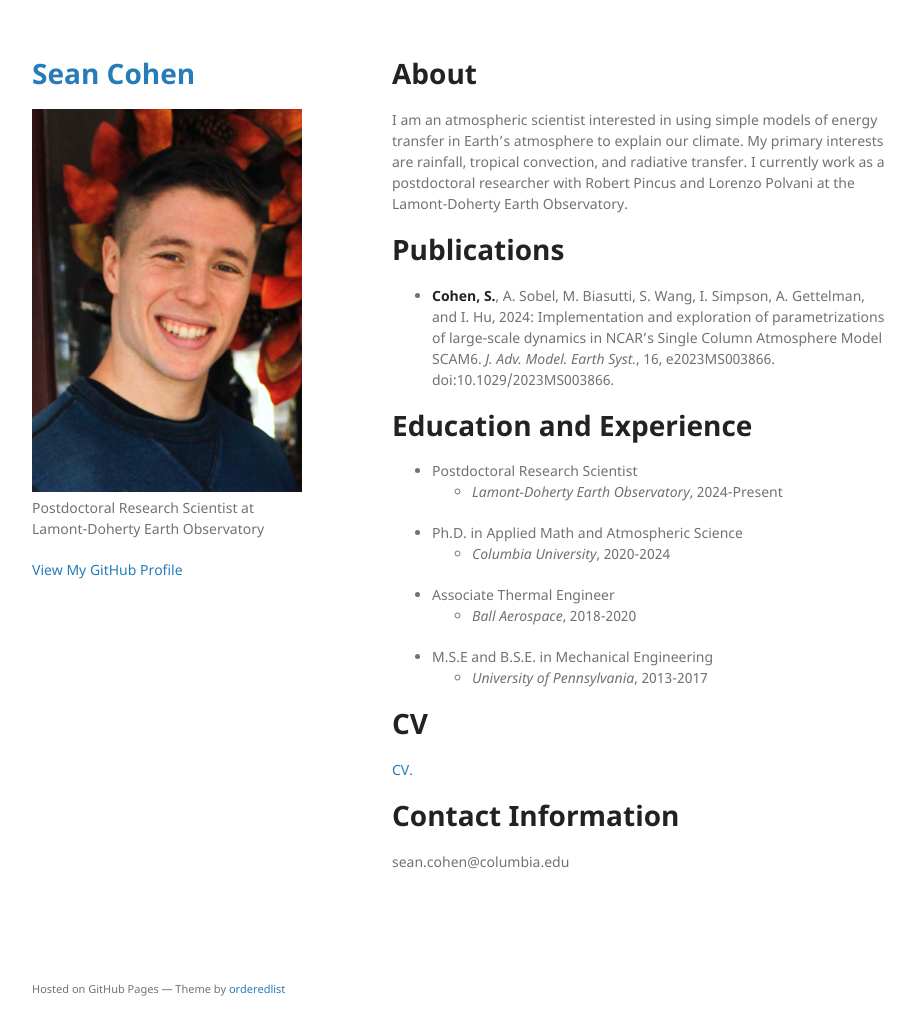
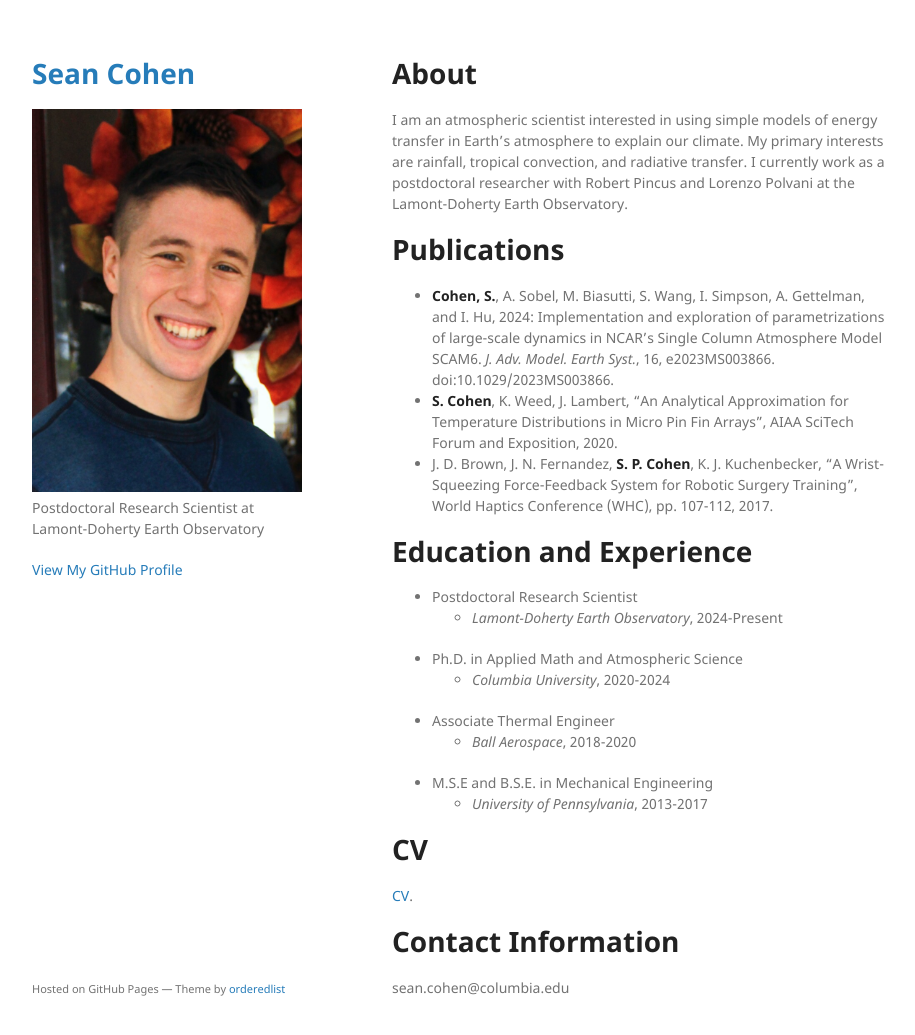
Before and after one commit to seancohen33/seancohen33.github.io, a Jekyll site: the page built from index.md, in a window 1280 px wide and 1068 px high. Shown: the top 1035 px of the window, without its empty margins (178-1093 px from the left). Built offline with Jekyll 4.4.1, drawn with Linux system fonts in a browser that asks for light colours; our own code applies the rules of GitHub Pages for plain Markdown files.

Commit message:
Update index.md

```diff
--- a/index.md
+++ b/index.md
@@ -9,6 +9,8 @@ I am an atmospheric scientist interested in using simple models of energy transf
 # Publications
 
 *   **Cohen, S.**, A. Sobel, M. Biasutti, S. Wang, I. Simpson, A. Gettelman, and I. Hu, 2024: Implementation and exploration of parametrizations of large-scale dynamics in NCAR's Single Column Atmosphere Model SCAM6. _J. Adv. Model. Earth Syst._, 16, e2023MS003866. doi:10.1029/2023MS003866.
+*   **S. Cohen**, K. Weed, J. Lambert, “An Analytical Approximation for Temperature Distributions in Micro Pin Fin Arrays”, AIAA SciTech Forum and Exposition, 2020.
+*   J. D. Brown, J. N. Fernandez, **S. P. Cohen**, K. J. Kuchenbecker, “A Wrist-Squeezing Force-Feedback System for Robotic Surgery Training”, World Haptics Conference (WHC), pp. 107-112, 2017.
 
 # Education and Experience
 
```
